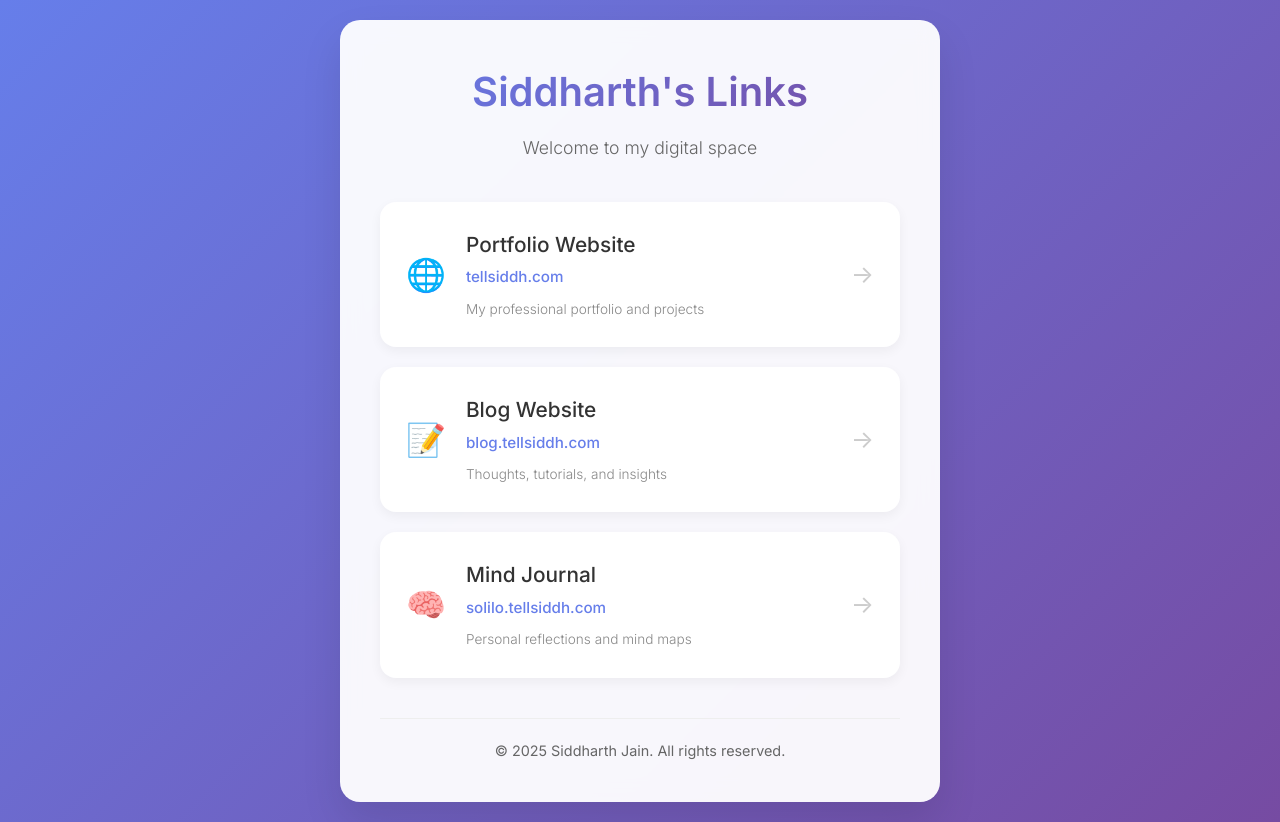
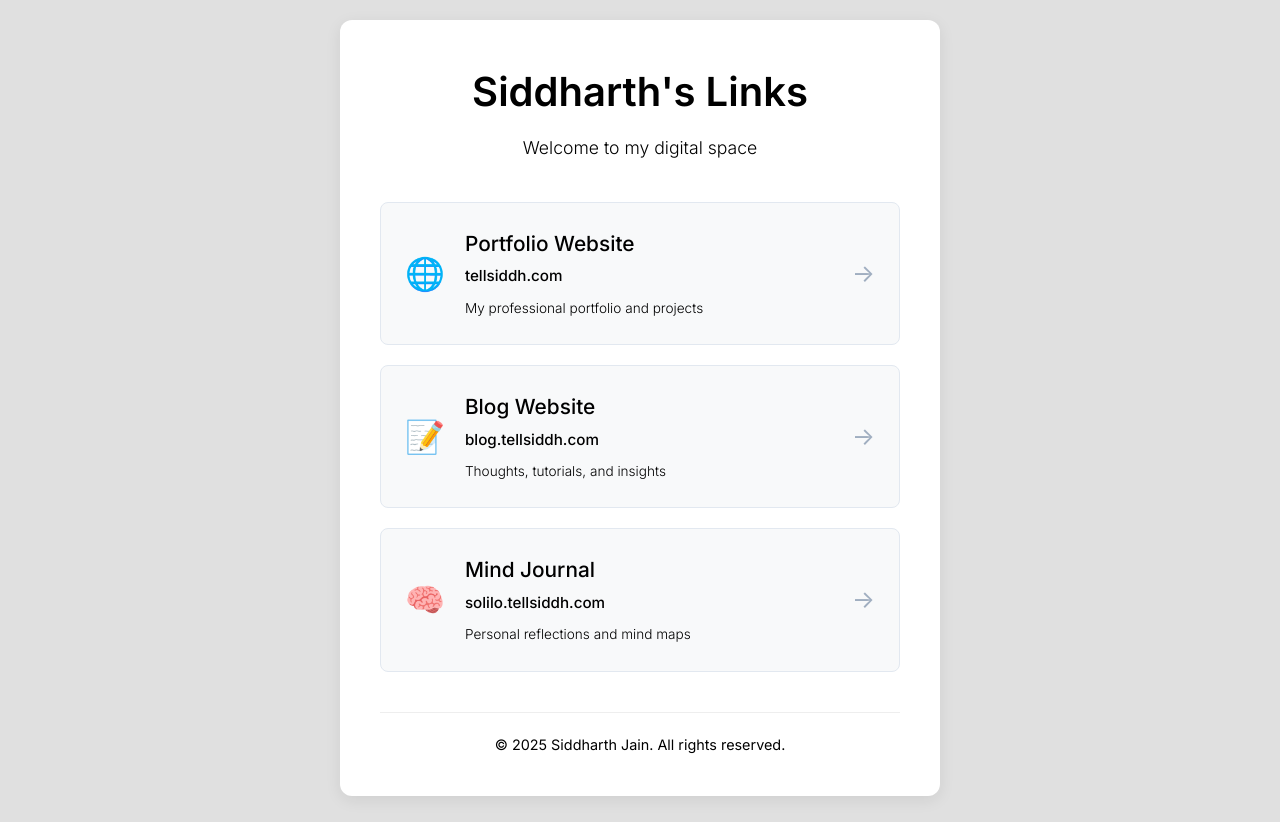
Before and after one commit to tellsiddh/links.tellsiddh.github.io, a plain HTML site: page index.html in a window 1280 px wide. Drawn offline with Linux system fonts and the light colour scheme.

Commit message:
chore: update colors

```diff
--- a/styles.css
+++ b/styles.css
@@ -8,8 +8,8 @@
 body {
     font-family: 'Inter', -apple-system, BlinkMacSystemFont, 'Segoe UI', Roboto, sans-serif;
     line-height: 1.6;
-    color: #333;
-    background: linear-gradient(135deg, #667eea 0%, #764ba2 100%);
+    color: #000000;
+    background: #e0e0e0;
     min-height: 100vh;
     display: flex;
     align-items: center;
@@ -20,10 +20,9 @@ body {
 .container {
     max-width: 600px;
     width: 100%;
-    background: rgba(255, 255, 255, 0.95);
-    backdrop-filter: blur(10px);
-    border-radius: 20px;
-    box-shadow: 0 20px 40px rgba(0, 0, 0, 0.1);
+    background: white;
+    border-radius: 12px;
+    box-shadow: 0 4px 16px rgba(0, 0, 0, 0.08);
     padding: 40px;
     text-align: center;
 }
@@ -33,15 +32,12 @@ header h1 {
     font-size: 2.5rem;
     font-weight: 600;
     margin-bottom: 10px;
-    background: linear-gradient(135deg, #667eea 0%, #764ba2 100%);
-    -webkit-background-clip: text;
-    -webkit-text-fill-color: transparent;
-    background-clip: text;
+    color: #000000;
 }
 
 .subtitle {
     font-size: 1.1rem;
-    color: #666;
+    color: #000000;
     margin-bottom: 40px;
     font-weight: 300;
 }
@@ -59,46 +55,24 @@ header h1 {
     display: flex;
     align-items: center;
     padding: 24px;
-    background: white;
-    border-radius: 16px;
+    background: #f8f9fa;
+    border-radius: 8px;
     text-decoration: none;
     color: inherit;
-    box-shadow: 0 4px 12px rgba(0, 0, 0, 0.05);
-    border: 2px solid transparent;
-    transition: all 0.3s ease;
+    border: 1px solid #e2e8f0;
+    transition: all 0.2s ease;
     position: relative;
-    overflow: hidden;
-}
-
-.link-card::before {
-    content: '';
-    position: absolute;
-    top: 0;
-    left: 0;
-    right: 0;
-    bottom: 0;
-    background: linear-gradient(135deg, #667eea 0%, #764ba2 100%);
-    opacity: 0;
-    transition: opacity 0.3s ease;
-    z-index: -1;
 }
 
 .link-card:hover {
-    transform: translateY(-4px);
-    box-shadow: 0 12px 24px rgba(0, 0, 0, 0.15);
-    border-color: #667eea;
-}
-
-.link-card:hover::before {
-    opacity: 0.05;
+    transform: translateY(-2px);
+    background: white;
+    border-color: #cbd5e0;
+    box-shadow: 0 8px 16px rgba(0, 0, 0, 0.1);
 }
 
 .link-card:hover .link-arrow {
     transform: translateX(4px);
-}
-
-.link-card:hover .link-content h2 {
-    color: #667eea;
 }
 
 /* Link icon */
@@ -123,23 +97,23 @@ header h1 {
 
 .link-content p {
     font-size: 0.95rem;
-    color: #667eea;
+    color: #000000;
     font-weight: 500;
     margin-bottom: 6px;
 }
 
 .link-description {
     font-size: 0.85rem;
-    color: #888;
+    color: #000000;
     font-weight: 300;
 }
 
 /* Link arrow */
 .link-arrow {
     font-size: 1.5rem;
-    color: #ccc;
+    color: #a0aec0;
     margin-left: 20px;
-    transition: all 0.3s ease;
+    transition: all 0.2s ease;
     flex-shrink: 0;
 }
 
@@ -148,7 +122,7 @@ footer {
     border-top: 1px solid #eee;
     padding-top: 20px;
     font-size: 0.9rem;
-    color: #666;
+    color: #000000;
 }
 
 /* Responsive design */
```
